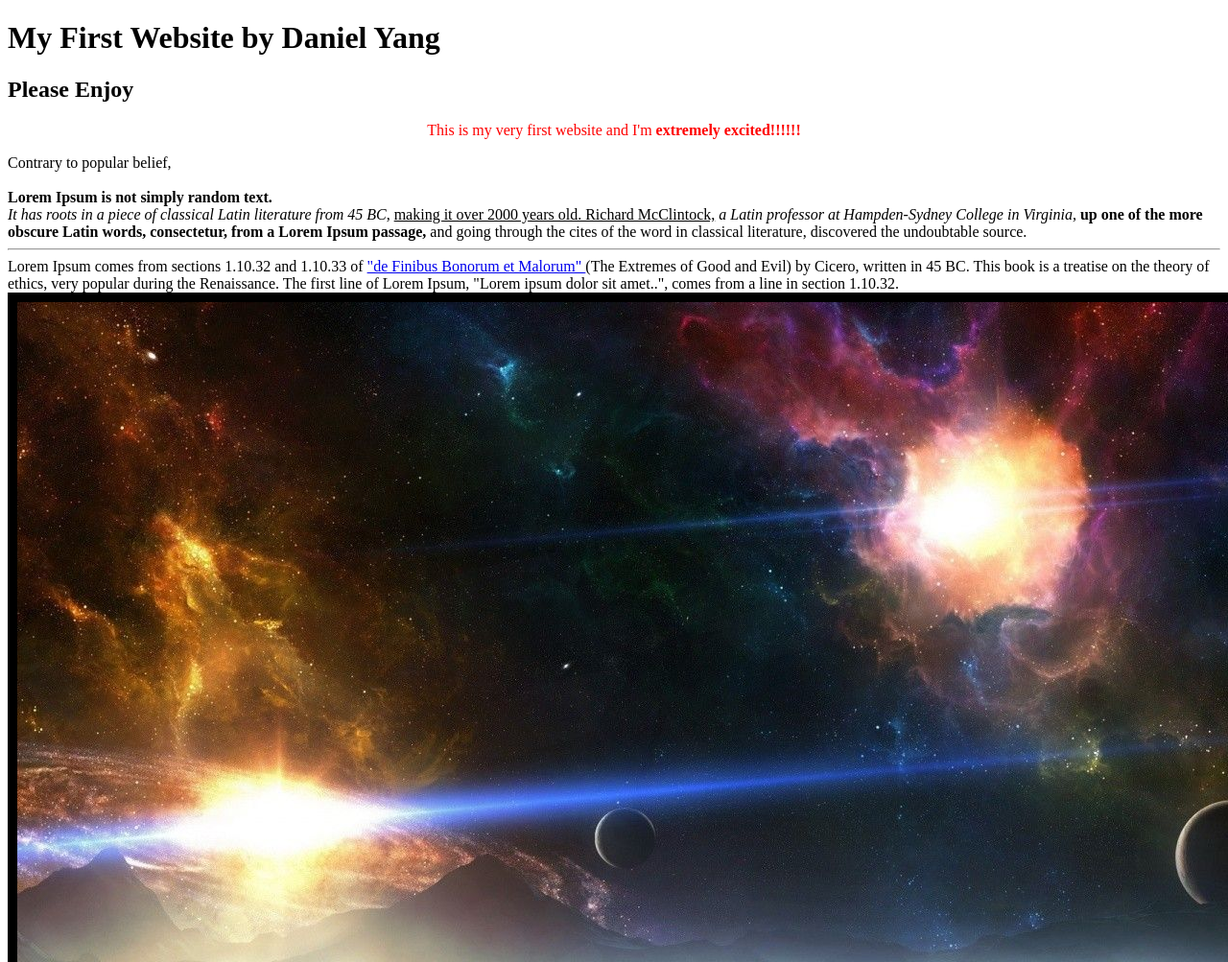
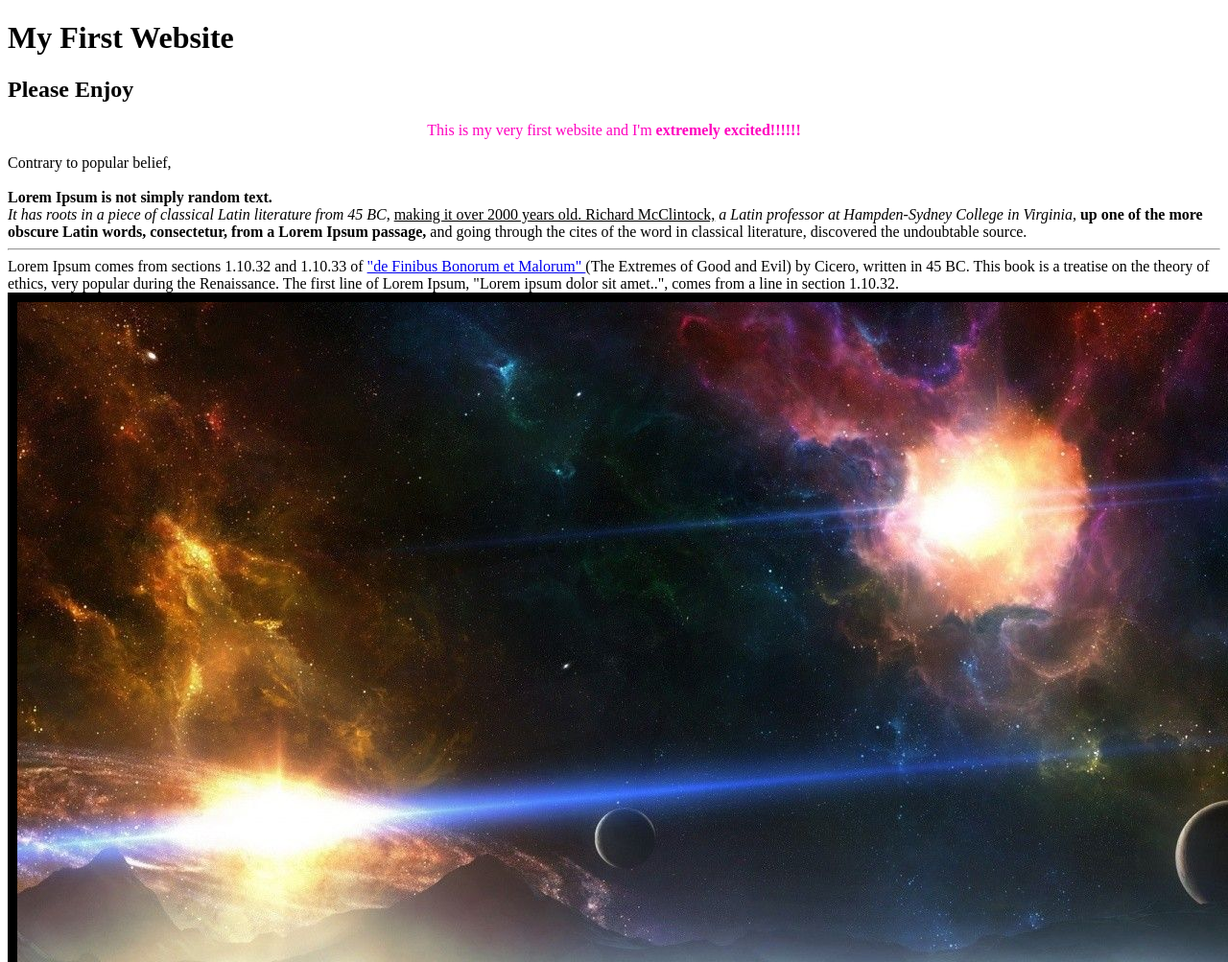
Before and after one commit to danielyang2000/TestWebsite, a plain HTML site: page index.html in a window 1280 px wide. Shown: the top 1003 px of the page at 96% size. Drawn offline with Linux system fonts and the light colour scheme.

Commit message:
readme change

```diff
--- a/index.html
+++ b/index.html
@@ -6,14 +6,14 @@
         <title>My First Website</title>
         <style>
             p {
-              color: red;
+              color: rgb(255, 0, 191);
               text-align: center;
             }
         </style>
     </head>
 
     <body>
-        <h1>My First Website by Daniel Yang</h1>
+        <h1>My First Website</h1>
         <h2>Please Enjoy</h2>
 
         <p>This is my very first website and I'm <b>extremely excited!!!!!!</b></p>
```
Also changed, not shown: 1 other file.
